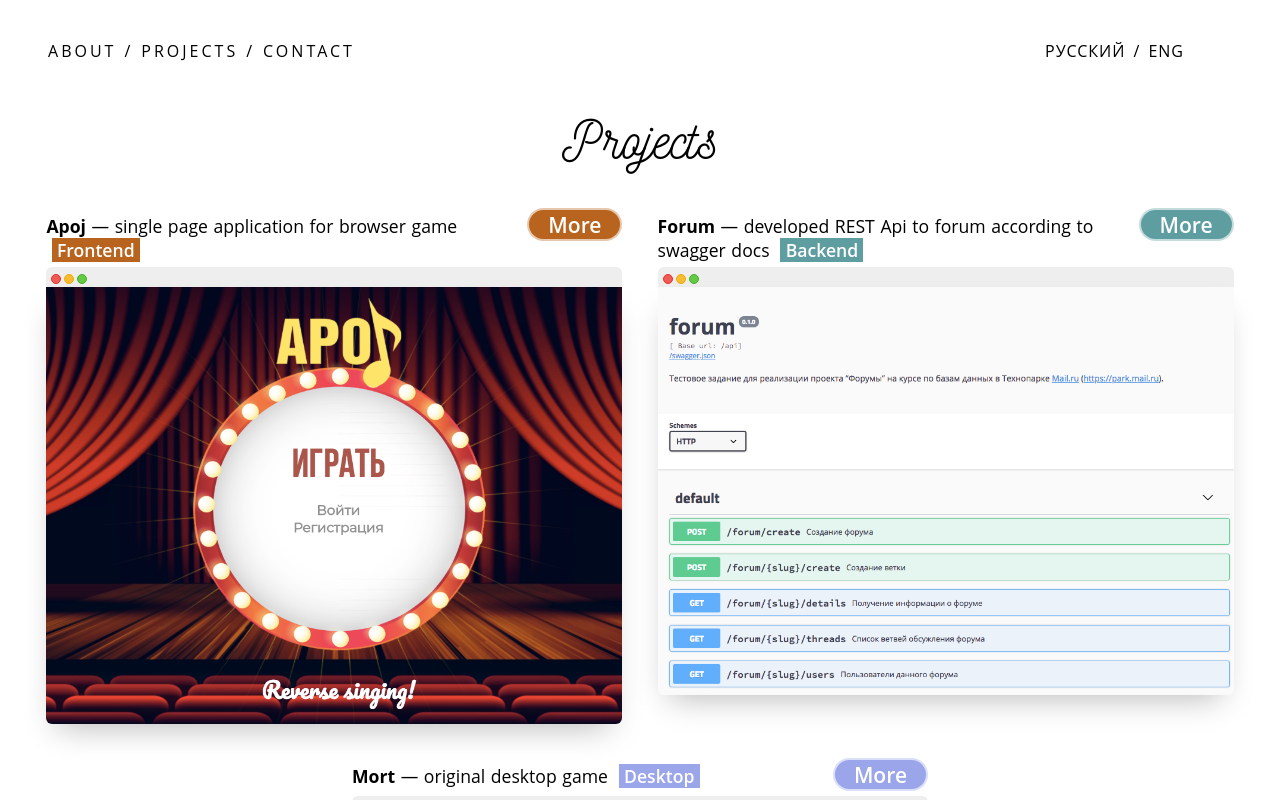
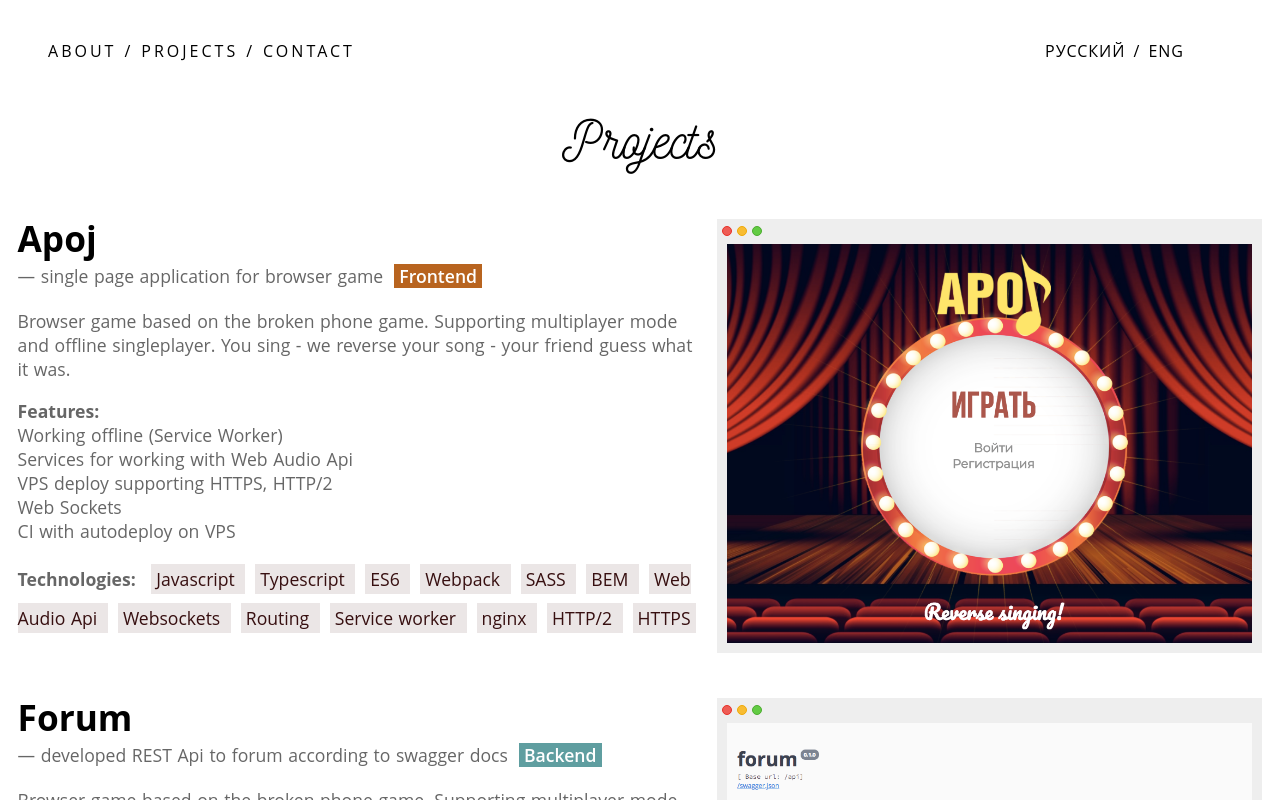
Before and after one commit to couatl/couatl.github.io, a Nuxt app: page /projects in a window 1280 px wide. Shown: the top 800 px of the page. Built offline with nearby package versions, Linux system fonts and the light colour scheme.

Commit message:
Changed project item to show more info

```diff
--- a/components/ProjectItem.vue
+++ b/components/ProjectItem.vue
@@ -11,12 +11,26 @@
         <div class="project-item__tag" :style="tagStyle">
           {{ project.tags }}
         </div>
+        <div class="project-item__detailed-description">
+          Browser game based on the broken phone game. Supporting multiplayer mode and offline singleplayer. You sing -
+          we reverse your song - your friend guess what it was.
         </div>
-      <div class="project-item__up-right">
-        <div class="project-item__more" :style="tagStyle">More</div>
+        <div class="project-item__up-subtitle">
+          Features:
+          <div class="project-item__up-feature-item" v-for="item in project.features" v-bind:key="item.id">
+            {{ item.data }}
+          </div>
+        </div>
+        <div class="project-item__up-subtitle">
+          Technologies:
+          <div class="project-item__up-tech-item" v-for="(item, index) in project.technologies" v-bind:key="index">
+            {{ item }}
+          </div>
+        </div>
       </div>
     </div>
 
+    <div class="project-item__right">
       <div class="project-item__browser-tab-bar">
         <ul class="window-controls">
           <li class="window-control window-control-red"></li>
@@ -26,18 +40,25 @@
       </div>
       <img class="project-item__img" v-bind:src="project.img"/>
     </div>
+  </div>
 </template>
 <script>
   export default {
     props: ['project'],
     computed: {
-      tagStyle () {
+      tagStyle() {
         return 'background-color: ' + this.project.tagColor;
       }
     }
   }
 </script>
 <style>
+
+  .project-item__right {
+    display: block;
+    width: 90%;
+  }
+
   .project-item__tag {
     color: white;
     display: inline;
@@ -50,21 +71,37 @@
   .project-item {
     margin: 1em;
     display: block;
-    width: 45%;
+    display: flex;
+    justify-content: space-between;
+    /*width: 45%;*/
   }
 
   .project-item__title {
     font-weight: 700;
-    display: inline;
+    font-size: 2em;
+    display: block;
   }
 
   .project-item__up {
     display: flex;
+    margin-bottom: 1em;
     justify-content: space-between;
+    margin-right: 1em;
+  }
+
+  .project-item__up-right {
+    margin: auto 0 auto auto;
   }
 
   .project-item__description {
     display: inline;
+    line-height: 1.7em;
+    color: rgba(0, 0, 0, 0.6);
+  }
+
+  .project-item__detailed-description {
+    color: rgba(0, 0, 0, 0.6);
+    margin-top: 1em;
   }
 
   .project-item__img {
@@ -72,9 +109,11 @@
     position: relative;
     transition: all .3s ease;
     width: 100%;
-    box-shadow: -1px 15px 30px -12px #00000047;
-    border-bottom-left-radius: 6px;
-    border-bottom-right-radius: 6px;
+    /*box-shadow: -1px 15px 30px -12px #00000047;*/
+    /*border-bottom-left-radius: 6px;*/
+    /*border-bottom-right-radius: 6px;*/
+    border: 10px solid #EEEEEE;
+    border-top: none;
   }
 
   .project-item__more {
@@ -90,23 +129,47 @@
     margin-left: 1em;
     cursor: pointer;
     transition: all .3s ease;
+
+    display: none;
+  }
+
+  .project-item__up-subtitle {
+    display: block;
+
+    color: rgba(0, 0, 0, 0.6);
+    font-weight: 700;
+    margin-top: 1em;
   }
 
   .project-item__more:hover {
     opacity: 0.7;
   }
 
+  .project-item__up-feature-item {
+    display: block;
+    font-weight: normal;
+  }
+
+  .project-item__up-tech-item {
+    display: inline;
+    color: #370f10;
+    font-weight: normal;
+    background: rgba(111, 79, 82, 0.14118);
+    margin-left: 10px;
+    padding: 3px 5px;
+    line-height: 2.2em;
+  }
 
   .project-item__img:hover {
     /*filter: contrast(50%) grayscale(1);*/
   }
 
   .project-item__browser-tab-bar {
-    height: 20px;
+    height: 25px;
     line-height: 20px;
     background-color: #EEEEEE;
-    border-top-left-radius: 6px;
-    border-top-right-radius: 6px;
+    /*border-top-left-radius: 6px;*/
+    /*border-top-right-radius: 6px;*/
     margin-top: 5px;
   }
 
@@ -121,7 +184,7 @@
     width: 10px;
     border-radius: 50%;
     display: inline-block;
-    margin-right: 3px;
+    margin-right: 5px;
     box-sizing: border-box;
   }
 
@@ -133,10 +196,12 @@
     background-color: #EE5C55;
     border: 1px solid #e93027;
   }
+
   .project-item .window-control.window-control-orange {
     background-color: #F8BC32;
     border: 1px solid #efa908;
   }
+
   .project-item .window-control.window-control-green {
     background-color: #62CB43;
     border: 1px solid #4cac2f;
@@ -145,6 +210,7 @@
   @media (max-width: 680px) {
     .project-item {
       width: 100%;
+      flex-direction: column;
     }
   }
 </style>
```
Lines whose indentation alone changed are shown as unchanged.
